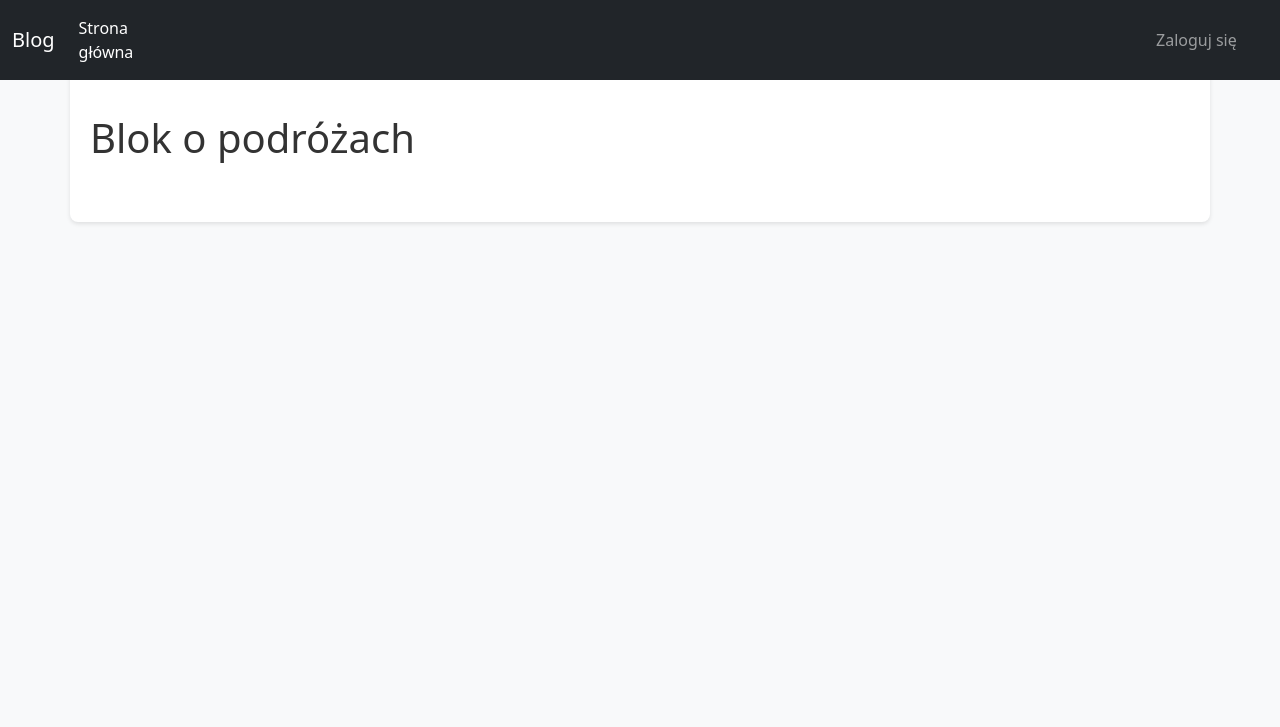
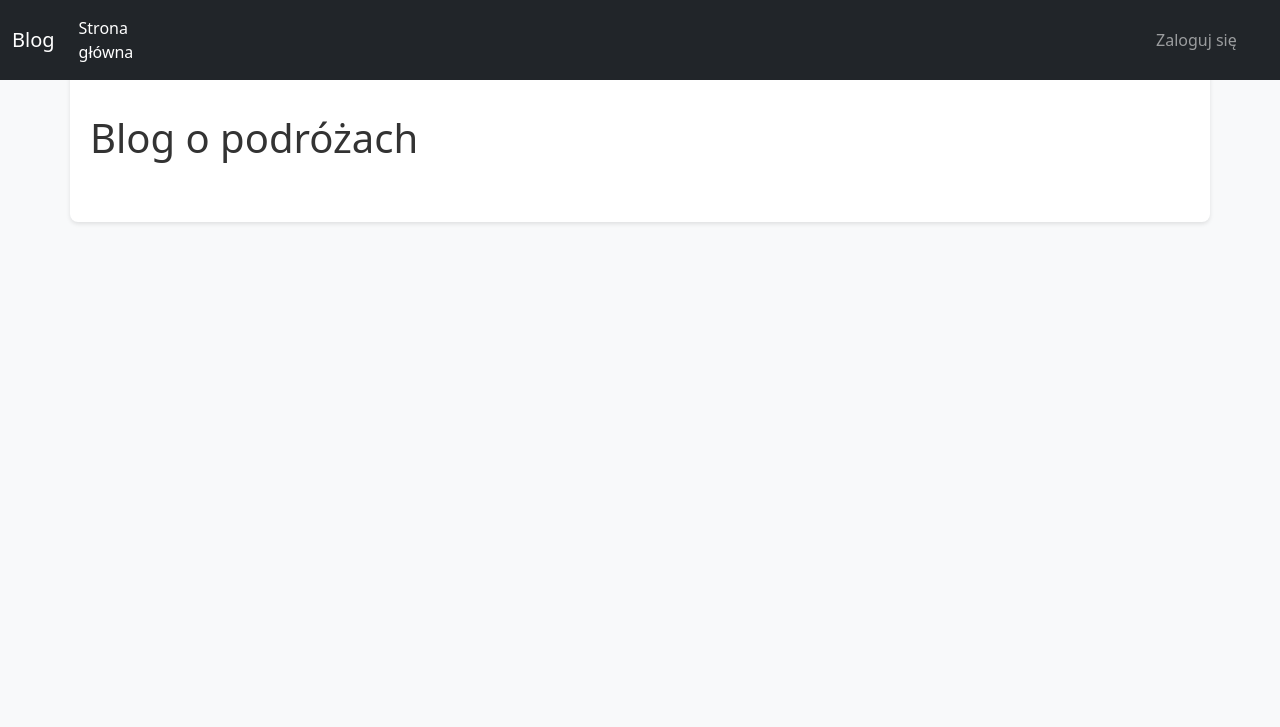
Before and after one commit to krzysiu12511/blog, a PHP site: page / in a window 1280 px wide. Shown: the top 727 px of the page. Run offline with PHP 8.4, Linux system fonts and the light colour scheme; data that the repository does not hold is empty; some libraries are stand-ins or nearby versions.

Commit message:
Update index.php

```diff
--- a/index.php
+++ b/index.php
@@ -74,7 +74,7 @@
         <div class="container blog-container">
             <div class="row">
                 <div class="col-md-12">
-                    <h1 class="my-4 blog-heading">Blok o podróżach</h1>
+                    <h1 class="my-4 blog-heading">Blog o podróżach</h1>
                 <?php
                 $post = new Post();
                 $numberOfPosts = $post->getNumberOfPosts(); // Pobierz ilość postów z bazy danych
```
